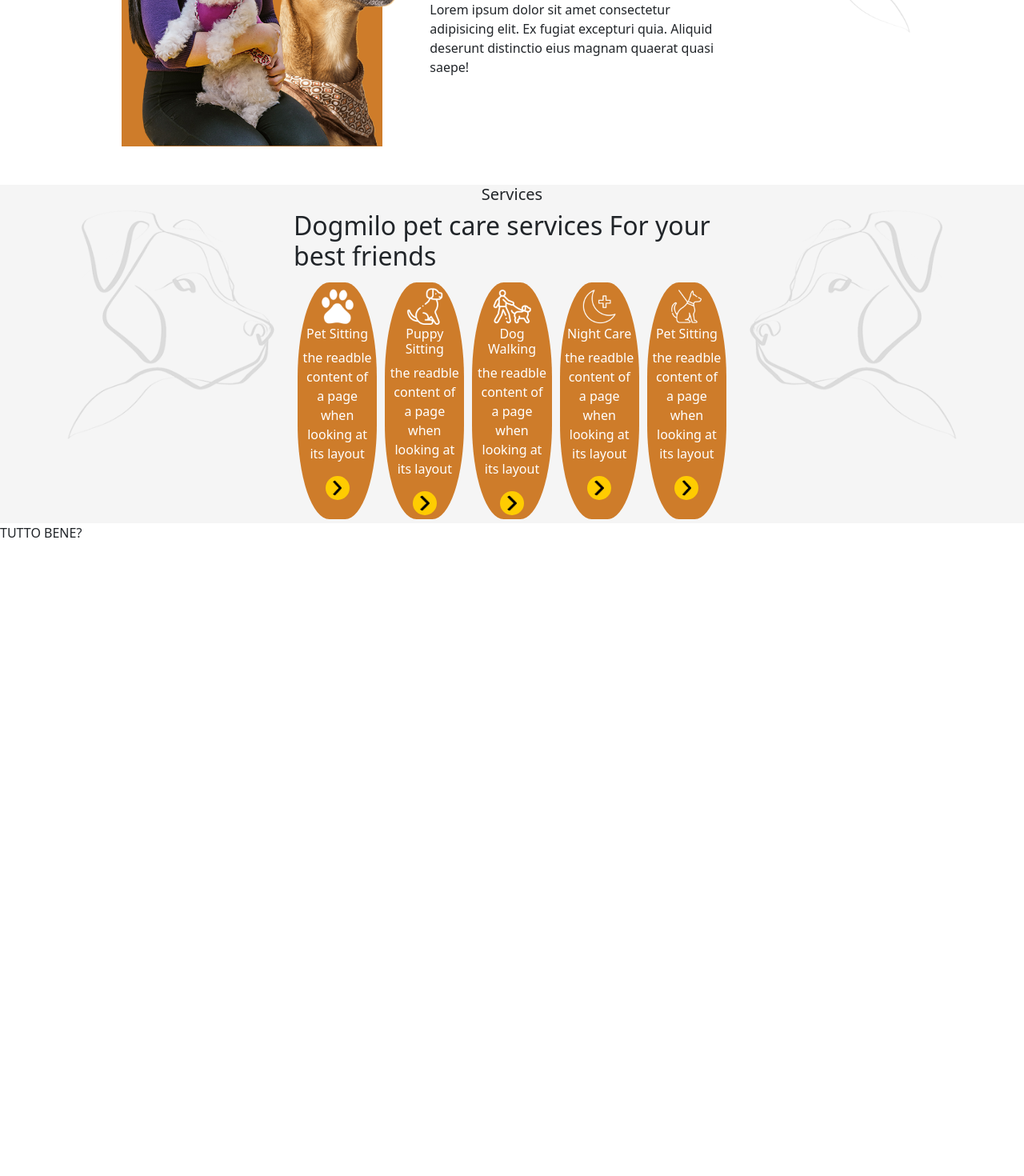
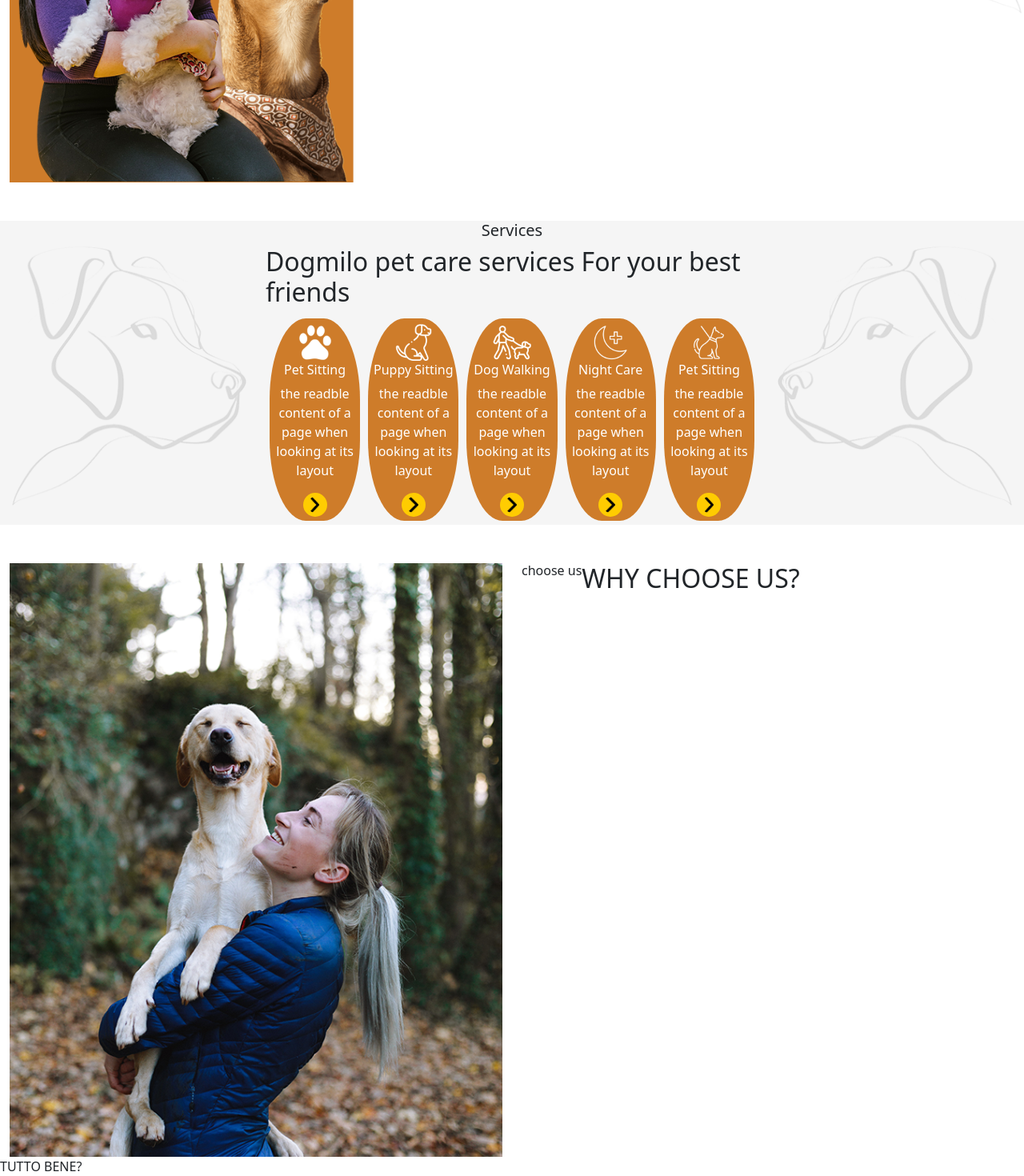
Before and after one commit to 1alberto994/proj-html-vuejs, a Vue app: page / in a window 1280 px wide. Shown: the part 980-2450 px from the top of the page at 80% size. Before the commit the page ends 1658 px from the top, so only its background shows below. Built offline with nearby package versions, Linux system fonts and the light colour scheme.

Commit message:
quarta sezione del main

```diff
--- a/src/components/AppHeader.vue
+++ b/src/components/AppHeader.vue
@@ -15,7 +15,7 @@
 
 <template>
 
-    <header class="mt-5">
+    <header class="mt-2">
 
         <div class="d-flex justify-content-between align-items-center">
             <div>
--- a/src/components/AppMain.vue
+++ b/src/components/AppMain.vue
@@ -42,7 +42,26 @@
                             text:'the readble content of a page when looking at its layout',
                             right:'src/assets/right.png'
                         },
-                    ]
+                    ],
+                    listAbout:[
+                            {
+                                image: 'src/assets/w-1.png',
+                                title:'Safety First',
+                                text:'It is a long established fact that a reader will be distructed by the readable content of a page when looking at its layout'
+                            },
+                            {
+                                image: 'src/assets/w-2.png',
+                                title:'Play Yards',
+                                text:'It is a long established fact that a reader will be distructed by the readable content of a page when looking at its layout'
+                            },
+                            {
+                                image: 'src/assets/w-3.png',
+                                title:'Monitor Your Pets',
+                                text:'It is a long established fact that a reader will be distructed by the readable content of a page when looking at its layout'
+                            }
+                        ]
+
+
 
 
 
@@ -57,8 +76,8 @@
 
 <template>
 
-    <main class="mt-5">
-        <section class="first-section">
+    <main class="mt-2">
+        <section class="first-section ">
             <img :src="backgroundImg" alt="backgroungImg">
             <div class="container-principale">
                 <h1>
@@ -94,7 +113,7 @@
         </section>
         <section class="third-section">
             <h5 class="text-center mt-5">Services</h5>
-            <div class="container">
+            <div class="container-fluid">
                 <div class="row">
                     <div class="col-3">
                         <img :src="dogIcon.left" alt="dog-icon">
@@ -120,8 +139,23 @@
                 </div>
             </div>
         </section>
-        <section>
+        <section class="mt-5 fourth-section" >
+            <div class="container-fluid">
+                <div class="row">
+                    <div class="col-6">
+                        <img src="src/assets/why.png" alt="">
+                    </div>
+                    <div class="col-6">
+                        <div class="d-flex container-logo">
+                            <!-- <img class="logo" :src="dogIcon.logo" alt="dog-icon"> -->
+                            <h6>choose us</h6>
+                            <h2>WHY CHOOSE US?</h2>
 
+
+                        </div>
+                    </div>
+                </div>
+            </div>
         </section>
         <section>
 
@@ -165,9 +199,13 @@
 
  }
  .second-section{
-    max-width: 1000px;
-    margin: auto;
+    // max-width: 1000px;
+    // margin: auto;
     // background-image: url('src/assets/dog-logo.png');
+    .container{
+        max-width: 1000px;
+        margin: auto;
+    }
     .dog-icon{
         height: 50px;
         width: 50px;
@@ -206,5 +244,10 @@
             padding: 5px;
         }
     }
+   .logo{
+    width: 100%;
+   }
+
  }
+
 </style>
```
